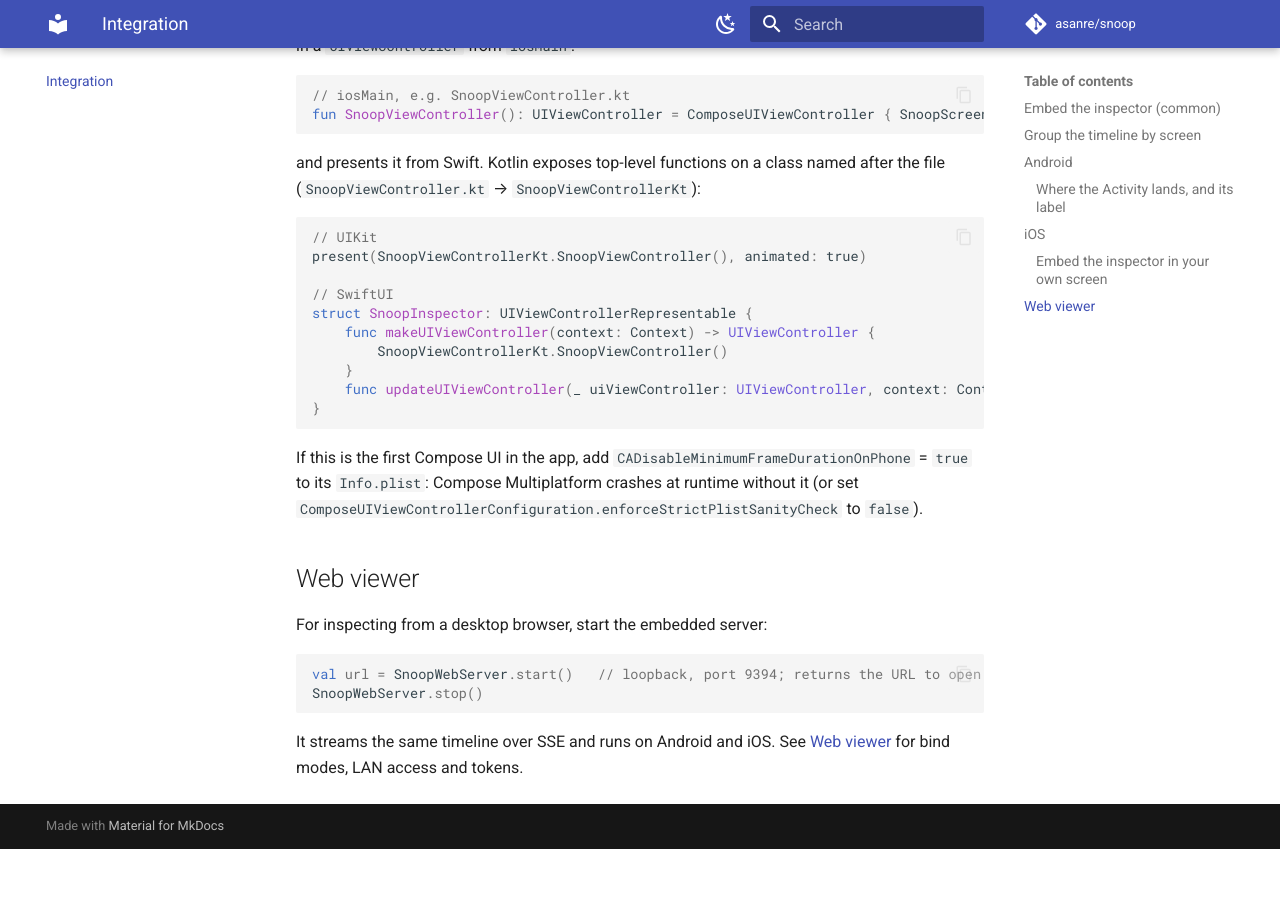
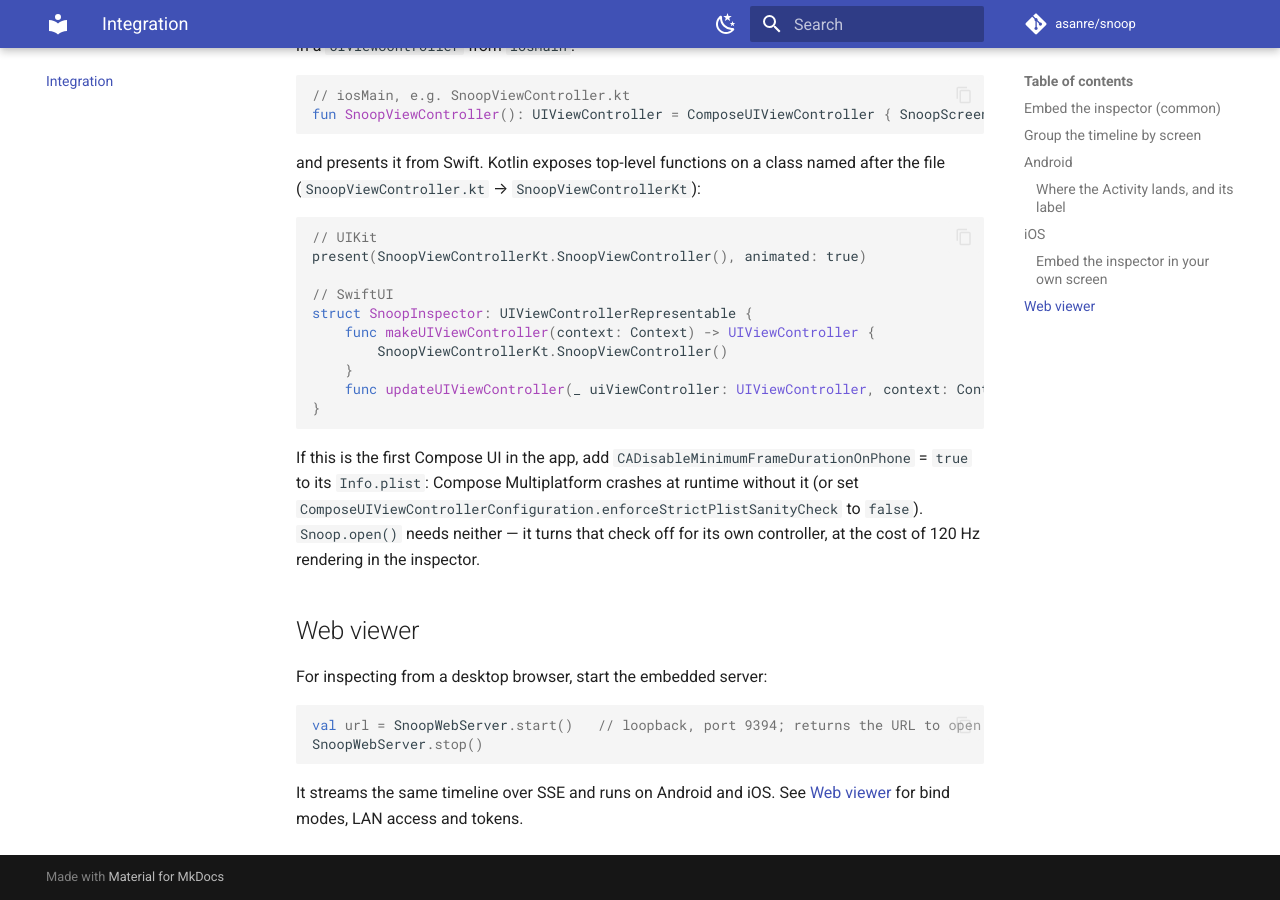
Before and after one commit to asanre/verivent, an MkDocs documentation site: the page built from docs/integration.md, in a window 1280 px wide and 900 px high, scrolled down 2683 px. Built offline with MkDocs 1.6.1 and Material for MkDocs 9.7.7, drawn with Linux system fonts in a browser that asks for light colours; comment, search, counter and statistics services are not loaded; before the commit the page ends 3532 px from its top, so only the background shows below that.

Commit message:
docs: note that Snoop.open() needs no plist key

```diff
--- a/docs/integration.md
+++ b/docs/integration.md
@@ -138,7 +138,9 @@
 
 If this is the first Compose UI in the app, add `CADisableMinimumFrameDurationOnPhone` = `true` to
 its `Info.plist`: Compose Multiplatform crashes at runtime without it (or set
-`ComposeUIViewControllerConfiguration.enforceStrictPlistSanityCheck` to `false`).
+`ComposeUIViewControllerConfiguration.enforceStrictPlistSanityCheck` to `false`). `Snoop.open()`
+needs neither — it turns that check off for its own controller, at the cost of 120 Hz rendering in
+the inspector.
 
 ## Web viewer
 
```
